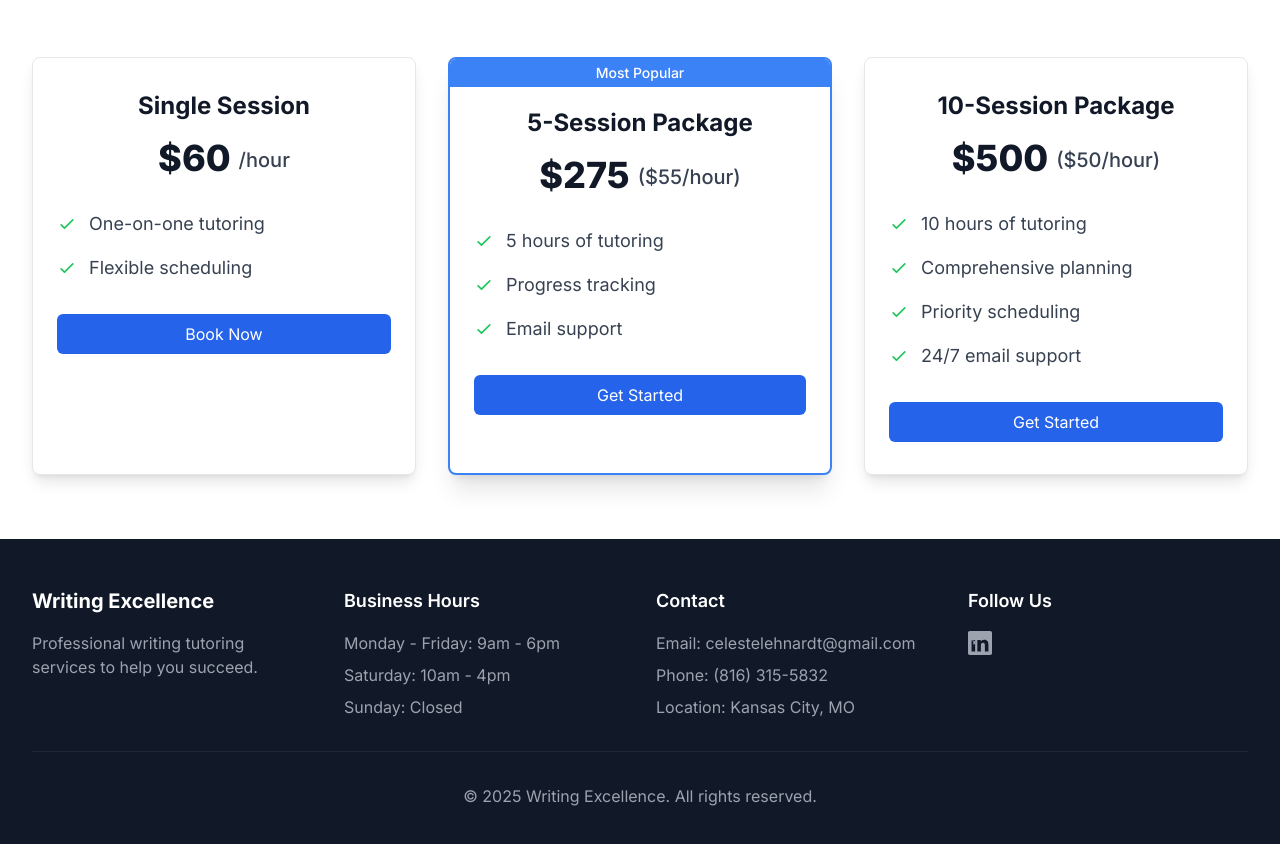
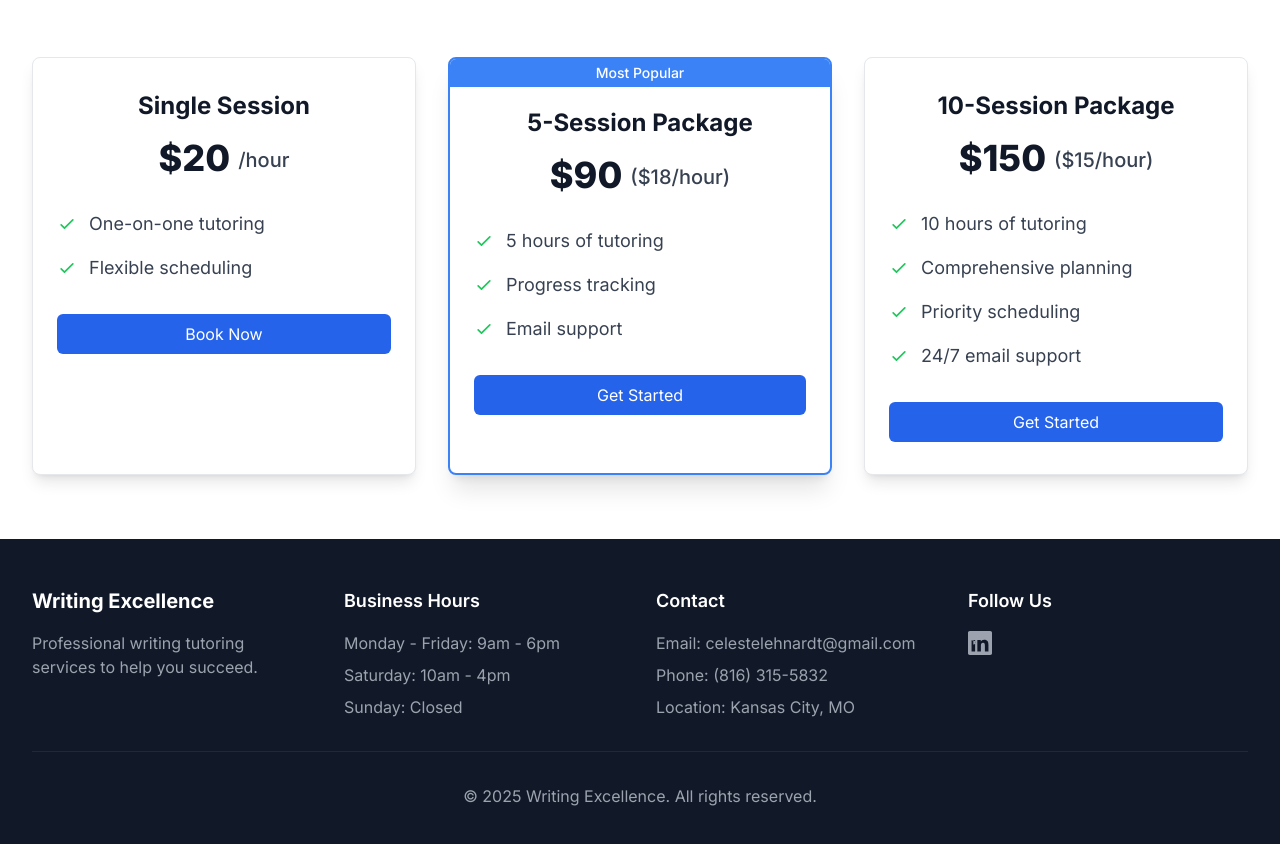
Before and after one commit to mcdendrick/tutor-website, a Next.js app: page / in a window 1280 px wide. Shown: the part 2520-3364 px from the top of the page. Built offline with nearby package versions, Linux system fonts and the light colour scheme.

Commit message:
update prices

```diff
--- a/app/page.tsx
+++ b/app/page.tsx
@@ -433,7 +433,7 @@ export default function Home() {
               <div className="px-6 py-8">
                 <h3 className="text-2xl font-bold text-gray-900 text-center">Single Session</h3>
                 <div className="mt-4 flex justify-center">
-                  <span className="text-4xl font-extrabold text-gray-900">$60</span>
+                  <span className="text-4xl font-extrabold text-gray-900">$20</span>
                   <span className="text-xl font-medium text-gray-700 ml-2 mt-2">/hour</span>
                 </div>
                 <ul className="mt-8 space-y-4">
@@ -474,8 +474,8 @@ export default function Home() {
               <div className="px-6 py-8 pt-12">
                 <h3 className="text-2xl font-bold text-gray-900 text-center">5-Session Package</h3>
                 <div className="mt-4 flex justify-center">
-                  <span className="text-4xl font-extrabold text-gray-900">$275</span>
-                  <span className="text-xl font-medium text-gray-700 ml-2 mt-2">($55/hour)</span>
+                  <span className="text-4xl font-extrabold text-gray-900">$90</span>
+                  <span className="text-xl font-medium text-gray-700 ml-2 mt-2">($18/hour)</span>
                 </div>
                 <ul className="mt-8 space-y-4">
                   <li className="flex items-center text-gray-700 text-lg">
@@ -518,8 +518,8 @@ export default function Home() {
               <div className="px-6 py-8">
                 <h3 className="text-2xl font-bold text-gray-900 text-center">10-Session Package</h3>
                 <div className="mt-4 flex justify-center">
-                  <span className="text-4xl font-extrabold text-gray-900">$500</span>
-                  <span className="text-xl font-medium text-gray-700 ml-2 mt-2">($50/hour)</span>
+                  <span className="text-4xl font-extrabold text-gray-900">$150</span>
+                  <span className="text-xl font-medium text-gray-700 ml-2 mt-2">($15/hour)</span>
                 </div>
                 <ul className="mt-8 space-y-4">
                   <li className="flex items-center text-gray-700 text-lg">
```
